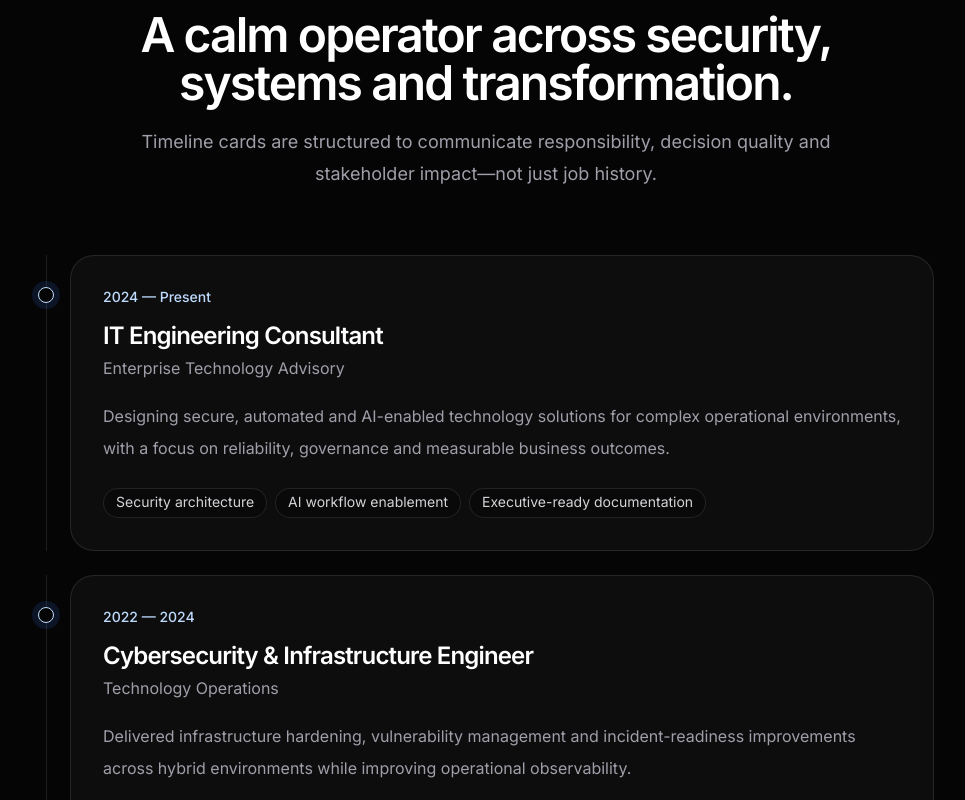
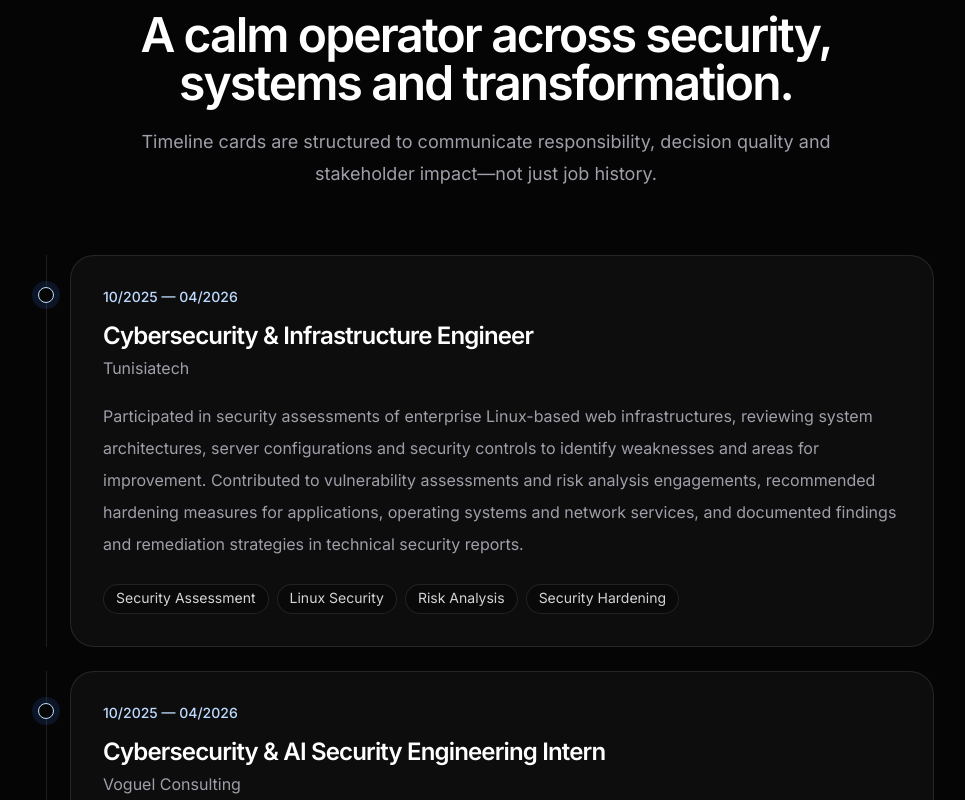
Before and after one commit to Achrefza/AchrafOuerchfani, a Next.js app: page / in a window 1280 px wide. Shown: the part 2000-2800 px from the top of the page, without its empty margins (154-1119 px from the left). Built offline with nearby package versions, Linux system fonts and the light colour scheme.

Commit message:
updated esmi + staget
Updated personal information and work experiences in portfolio.

```diff
--- a/src/data/portfolio.ts
+++ b/src/data/portfolio.ts
@@ -12,13 +12,13 @@ import {
 } from "lucide-react";
 
 export const profile = {
-  name: "Achref Ouerchfeni",
+  name: "Achraf Ouerchfani",
   role: "IT Engineer",
   location: "Rome, Italy",
   headline:
     "Cybersecurity • Artificial Intelligence • Automation • Technology Consulting",
-  email: "achref.ouerchfeni@example.com",
-  linkedIn: "https://www.linkedin.com/",
+  email: "achrefouerchfani.contact@gmail.com",
+  linkedIn: "https://www.linkedin.com/in/achref-ouerchfani/",
   cvUrl: "/Achref-Ouerchfeni-CV.pdf",
 };
 
@@ -38,29 +38,38 @@ export const metrics = [
 ];
 
 export const experiences = [
+
   {
-    period: "2024 — Present",
-    title: "IT Engineering Consultant",
-    company: "Enterprise Technology Advisory",
+    period: "10/2025 — 04/2026",
+    title: "Cybersecurity & Infrastructure Engineer",
+    company: "Tunisiatech",
     description:
-      "Designing secure, automated and AI-enabled technology solutions for complex operational environments, with a focus on reliability, governance and measurable business outcomes.",
-    highlights: ["Security architecture", "AI workflow enablement", "Executive-ready documentation"],
+      "Participated in security assessments of enterprise Linux-based web infrastructures, reviewing system architectures, server configurations and security controls to identify weaknesses and areas for improvement. Contributed to vulnerability assessments and risk analysis engagements, recommended hardening measures for applications, operating systems and network services, and documented findings and remediation strategies in technical security reports.",
+    highlights: ["Security Assessment", "Linux Security", "Risk Analysis","Security Hardening"],
   },
   {
-    period: "2022 — 2024",
-    title: "Cybersecurity & Infrastructure Engineer",
-    company: "Technology Operations",
+    period: "10/2025 — 04/2026",
+    title: "Cybersecurity & AI Security Engineering Intern",
+    company: "Voguel Consulting",
     description:
-      "Delivered infrastructure hardening, vulnerability management and incident-readiness improvements across hybrid environments while improving operational observability.",
-    highlights: ["Risk reduction", "Cloud and network controls", "Automation playbooks"],
+      "Contributed to the design and deployment of a SIEM infrastructure for centralized security monitoring and incident detection. Developed an AI-assisted threat detection platform capable of analyzing screenshots and textual content in real time using machine learning techniques for malicious content detection and behavioral analysis. Automated threat detection, data enrichment and incident investigation workflows in Python while integrating security logs, threat intelligence feeds and detection rules to improve visibility across monitored environments and support incident response activities.",
+    highlights: ["SIEM", "AI Security", "Python","Threat Detection","Incident Response"],
   },
   {
-    period: "2020 — 2022",
+    period: "06/2024 – 08/2024",
     title: "Systems & Automation Specialist",
     company: "Digital Transformation Programs",
     description:
-      "Built scripts, dashboards and integration workflows that reduced repetitive support activity and increased the speed and consistency of engineering delivery.",
-    highlights: ["Process automation", "Monitoring dashboards", "Cross-functional delivery"],
+      "Developed network traffic analysis tools to identify suspicious behavior and potential attack patterns while gaining hands-on experience in application security assessments and vulnerability analysis. Studied phishing campaigns, credential theft techniques and network-based threats, documented security findings, and collaborated on recommendations aimed at improving secure development practices and reducing organizational risk.",
+    highlights: ["Network Security", "Threat Analysis", "Vulnerability Assessment","Application Security"],
+  },
+  {
+    period: "06/2023 – 07/2023",
+    title: "Software Development Intern",
+    company: "Digital Transformation Programs",
+    description:
+      "Contributed to the development of an internal employee and payroll management platform using Symfony, supporting the implementation of business features, testing and maintenance activities. Automated administrative workflows and participated in debugging and optimization efforts to improve reliability and operational efficiency.",
+    highlights: ["Symfony", "Web Development", "Automation","Databases",],
   },
 ];
 
```
